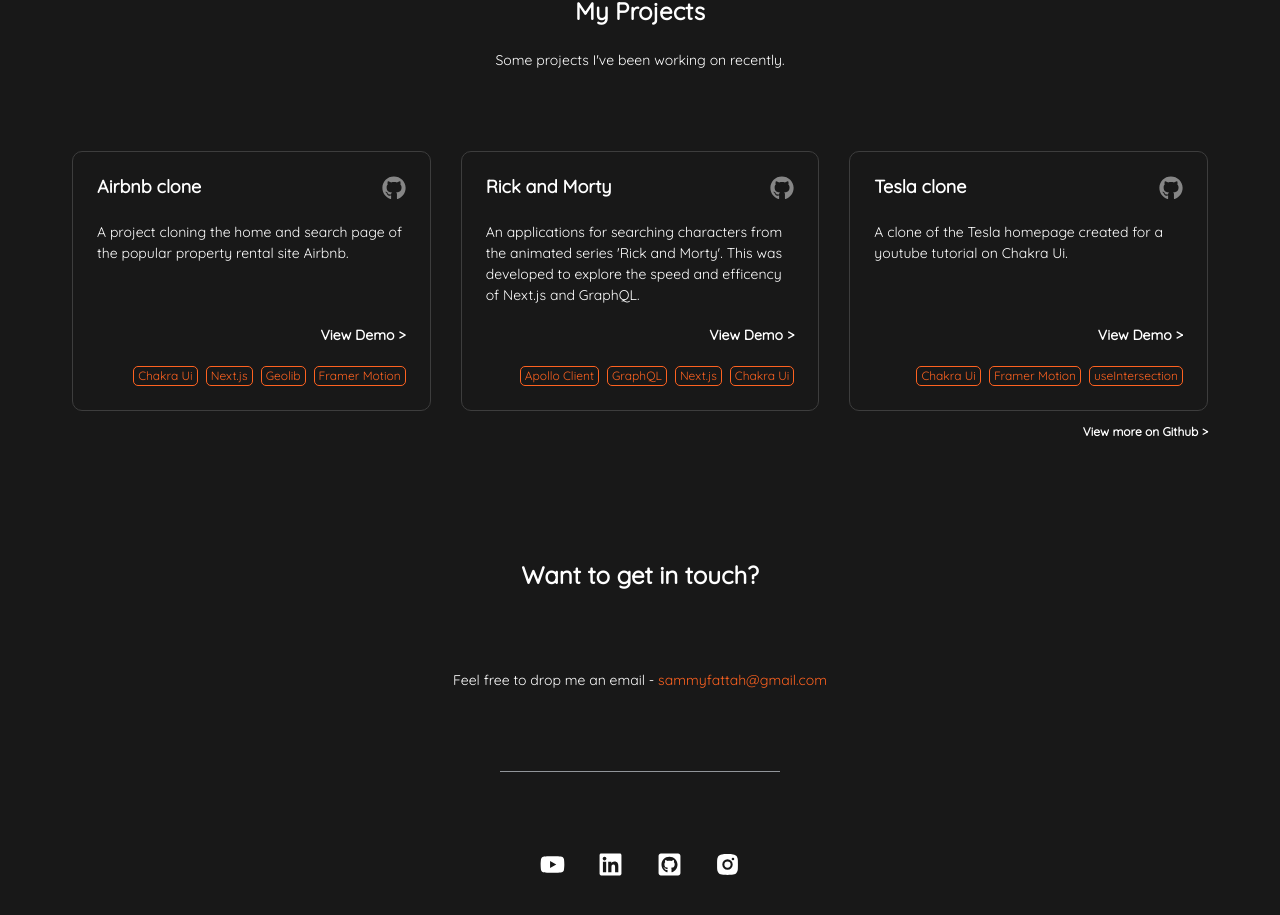
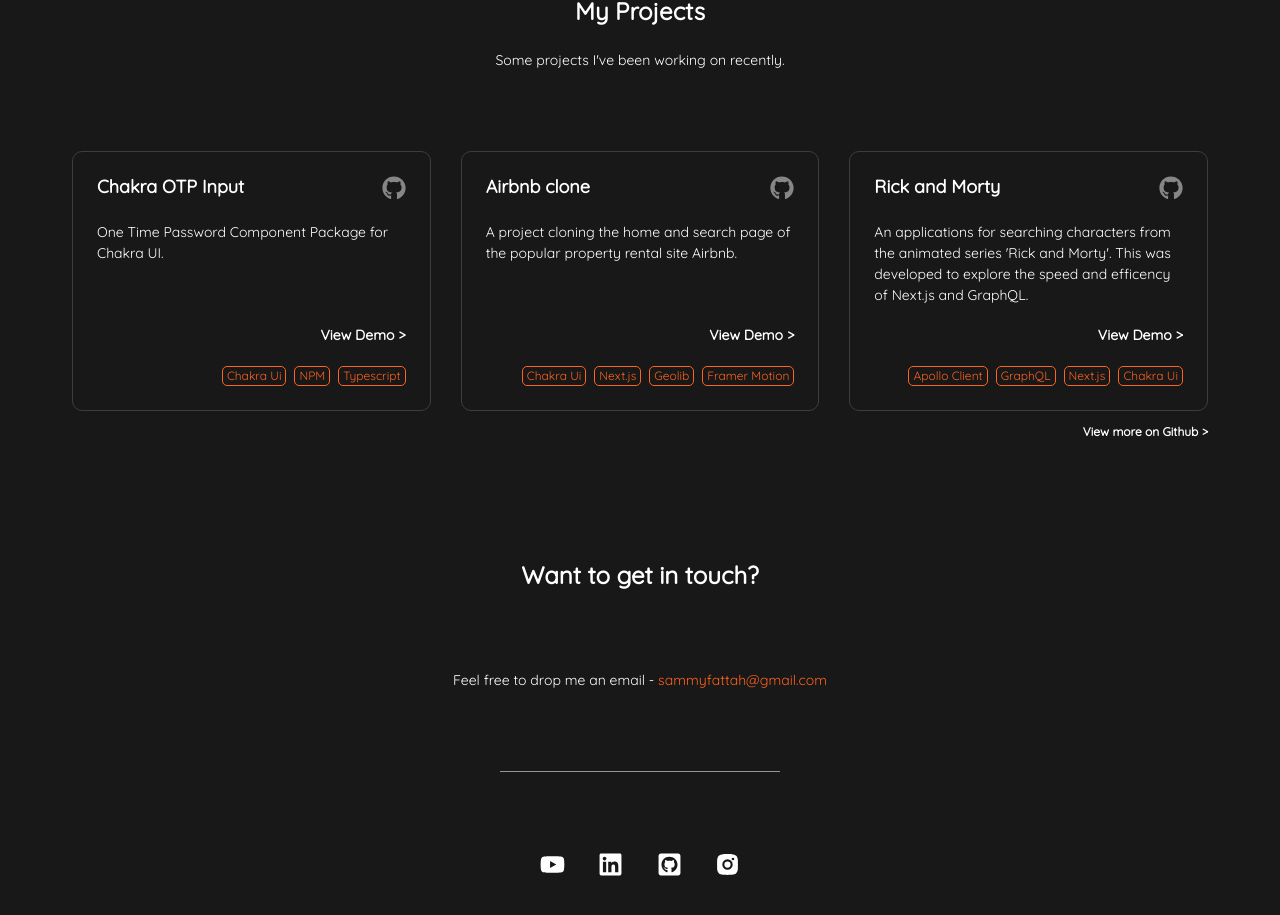
Before and after one commit to Buupu/portfolio, a Next.js app: page / in a window 1280 px wide. Shown: the part 2768-3683 px from the top of the page. Built offline with nearby package versions, Linux system fonts and the light colour scheme.

Commit message:
Removed tesla project and added OTP Input

```diff
--- a/sections/Projects.tsx
+++ b/sections/Projects.tsx
@@ -10,6 +10,13 @@
         Some projects I've been working on recently.
       </Text>
       <SimpleGrid columns={[1, 1, 3]} spacing="30px">
+        <ProjectCard
+          title="Chakra OTP Input"
+          description="One Time Password Component Package for Chakra UI."
+          githubLink="https://github.com/Buupu/chakra-otp-input"
+          demoLink="https://githubbox.com/Buupu/chakra-otp-input/tree/main/demo"
+          technologies={["Chakra Ui", "NPM", "Typescript"]}
+        />
         <ProjectCard
           title="Airbnb clone"
           description="A project cloning the home and search page of the popular property rental site Airbnb."
@@ -24,13 +31,6 @@
           demoLink="https://rick-and-morty-3nyfhtkn3-buupu.vercel.app/"
           technologies={["Apollo Client", "GraphQL", "Next.js", "Chakra Ui"]}
         />
-        <ProjectCard
-          title="Tesla clone"
-          description="A clone of the Tesla homepage created for a youtube tutorial on Chakra Ui."
-          githubLink="https://github.com/Buupu/tesla"
-          demoLink="https://tesla-5vnhdcna2-buupu.vercel.app/"
-          technologies={["Chakra Ui", "Framer Motion", "useIntersection"]}
-        />
       </SimpleGrid>
       <Box mt={3} textAlign="right" fontSize="12px" fontWeight="bold">
         <Link href="https://github.com/Buupu" target="_blank">
```
